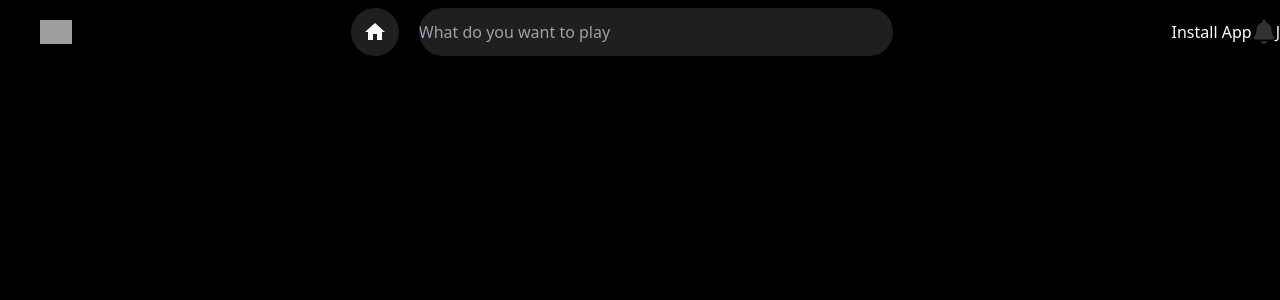
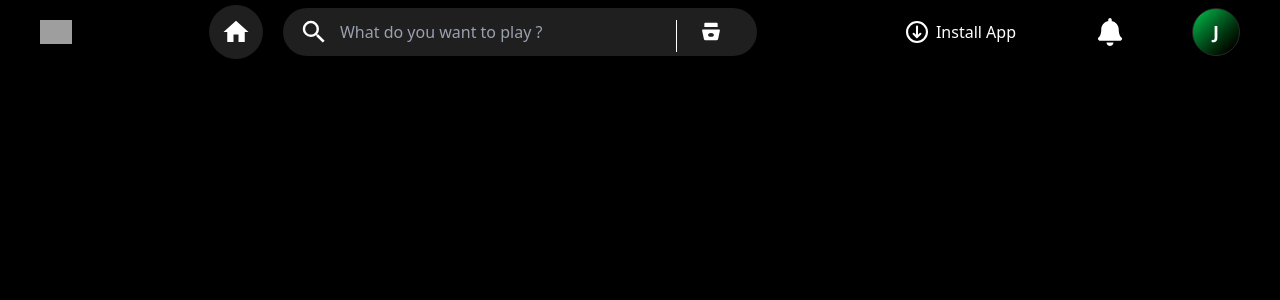
Before and after one commit to jigyash-argh/spotify-clone, a React (Vite) app: page / in a window 1280 px wide. Shown: the top 300 px of the page. Built offline with nearby package versions, Linux system fonts and the light colour scheme; grey boxes are pictures that could not be loaded.

Commit message:
navbar completed

```diff
--- a/src/components/Navbar.jsx
+++ b/src/components/Navbar.jsx
@@ -1,38 +1,151 @@
-import React from 'react'
-import { FaHome } from 'react-icons/fa';
-import { MdHome } from 'react-icons/md';
-import { FaSpotify } from 'react-icons/fa';
+import React, { useState } from 'react'
 import { FaBell } from 'react-icons/fa';
+import { MdHome, MdSearch, MdClose } from 'react-icons/md';
+import Userlogo from './Userlogo';
+
 const Navbar = () => {
+  const [search, setSearch] = useState('');
+  const user={
+    name:"jigyash",
+    age:22,
+  }
+
 return (
-    <div className='h-[64px]  flex justify-between  items-center'>
-        <div className='flex ml-10 items-center'>
+    <div className='h-[64px] flex justify-between items-center md:gap-0 gap-5'>
+        <div className='flex ml-4 md:ml-10 items-center '>
+            <div className="relative group inline-block">
                     <img
                 src="https://upload.wikimedia.org/wikipedia/commons/8/84/Spotify_icon.svg"
                 alt="Spotify"
                 width="32"
                 height="32"
-      className='flex justify-items-start'
+                className='flex justify-items-start '
             />
-        </div>
-        <div className='flex justify-center gap-5'>
-            <MdHome size={48} className='text-white bg-[#1F1F1F] rounded-full p-3' />
-            <div>
-                    <input type="text" className='bg-[#1F1F1F] w-[474px] h-[48px] rounded-4xl placeholder:text-gray-400 text-white'
-            placeholder='What do you want to play'
-            />
+
             </div>
 
+
         </div>
-        <div className='text-white flex'>
-            <div>
-                Install App
+        {/* Vertical divider */}
+
+        <div className='flex justify-center gap-5 flex-1 md:px-20 items-center '>
+            {/* Home Icon with label */}
+            <div className="relative group flex flex-col items-center">
+    <button
+        className="hidden md:flex text-white bg-[#1F1F1F] rounded-full p-3 hover:scale-105 cursor-pointer transform focus:scale-95 active:scale-90 transition"
+        tabIndex={0}
+        aria-label="Home"
+        type="button"
+    >
+        <MdHome size={30} />
+    </button>
+    <div className="absolute left-1/2 -translate-x-1/2 top-full mt-2
+                    bg-[#1F1F1F] text-white px-2 py-1 rounded
+                    opacity-0 group-hover:opacity-100
+                    transition-opacity duration-200 ease-in-out z-10 text-xl">
+        Home
+    </div>
+</div>
+
+{/* Search Box */}
+<div className="relative w-full max-w-[474px] min-w-[180px]">
+    {/* Search Icon with label */}
+    <div className="absolute left-0 top-0 h-full flex flex-col items-center group">
+        <button
+            className="flex items-center h-full pl-4 focus:scale-95 active:scale-90 transition"
+            tabIndex={0}
+            aria-label="Search"
+            type="button"
+        >
+            <MdSearch className="text-white hover:scale-110 cursor-pointer" size={30} />
+        </button>
+        <div className="absolute left-1/2 -translate-x-1/2 top-full mt-2
+                        bg-[#1F1F1F] text-white text-base px-3 py-1 rounded
+                        opacity-0 group-hover:opacity-100
+                        transition-opacity duration-200 ease-in-out z-10">
+            Search
+        </div>
+    </div>
+    <input
+        type="text"
+        value={search}
+        onChange={e => setSearch(e.target.value)}
+        className="bg-[#1F1F1F] w-full h-[48px] focus:border-2 focus:border-white border border-transparent rounded-4xl pl-14 pr-28 md:pr-36 placeholder:text-gray-400 text-white transition-all duration-200"
+        placeholder="What do you want to play ?"
+    />
+    {/* Clear Search Button with label */}
+    {search && (
+        <div className="absolute right-24 md:right-32 top-0 h-full flex flex-col items-center group">
+            <button
+                className="flex items-center h-full px-2 text-gray-400 focus:scale-95 active:scale-90 transition"
+                onClick={() => setSearch('')}
+                tabIndex={-1}
+                aria-label="Clear"
+                type="button"
+            >
+                <MdClose size={28} className='hover:scale-110 hover:text-white cursor-pointer' />
+            </button>
+            <div className="absolute left-1/2 -translate-x-1/2 top-full mt-2
+                            bg-[#1F1F1F] text-white  px-3 py-1 rounded
+                            opacity-0 group-hover:opacity-100
+                            transition-opacity duration-200 ease-in-out z-10 text-xl">
+                Clear
+            </div>
+        </div>
+    )}
+    {/* Vertical divider before Browse */}
+    <div className="absolute right-14 md:right-20 top-3 h-8 border-l border-white z-10"></div>
+    {/* Browse Button with label */}
+    <div className="absolute right-2 md:right-4 top-0 h-full flex flex-col items-center group">
+        <button
+            className="flex items-center h-full gap-2 bg-transparent text-white rounded-3xl px-3 md:px-5 py-1 text-sm cursor-pointer font-medium transition-colors focus:scale-95 active:scale-90 transition"
+            tabIndex={0}
+            aria-label="Browse"
+            type="button"
+        >
+            <svg
+                xmlns="http://www.w3.org/2000/svg"
+                width="20"
+                height="20"
+                fill="none"
+                viewBox="0 0 24 24"
+                className="inline-block hover:scale-110 "
+            >
+                <path fill="currentColor" d="M4 2a1 1 0 0 1 1-1h14a1 1 0 0 1 1 1v4H4zM1.513 9.37A1 1 0 0 1 2.291 9H21.71a1 1 0 0 1 .978 1.208l-2.17 10.208A2 2 0 0 1 18.562 22H5.438a2 2 0 0 1-1.956-1.584l-2.17-10.208a1 1 0 0 1 .201-.837zM12 17.834c1.933 0 3.5-1.044 3.5-2.333s-1.567-2.333-3.5-2.333S8.5 14.21 8.5 15.5s1.567 2.333 3.5 2.333z"/>
+            </svg>
+        </button>
+        <div className="absolute left-1/2 -translate-x-1/2 top-full mt-2
+                        bg-[#1F1F1F] text-white px-3 py-1 rounded
+                        opacity-0 group-hover:opacity-100
+                        transition-opacity duration-200 ease-in-out z-10 text-xl">
+            Browse
+        </div>
+    </div>
+</div>
+        </div>
+
+        <div className='text-white flex items-center gap-15 mr-4 md:mr-10'>
+            <div className="hidden md:block">
+                <button className="flex items-center gap-2 px-3 py-2 rounded active:bg-green-400 hover:bg-[#212121] active:scale-110 transition cursor-pointer">
+                    <svg
+                        xmlns="http://www.w3.org/2000/svg"
+                        width="22"
+                        height="22"
+                        fill="currentColor"
+                        viewBox="0 0 16 16"
+                        className="inline-block"
+                    >
+                        <path d="M0 8a8 8 0 1 1 16 0A8 8 0 0 1 0 8m8-6.5a6.5 6.5 0 1 0 0 13 6.5 6.5 0 0 0 0-13" />
+                       <path d="M4.995 8.745a.75.75 0 0 1 1.06 0L7.25 9.939V4a.75.75 0 0 1 1.5 0v5.94l1.195-1.195a.75.75 0 1 1 1.06 1.06L8 12.811l-.528-.528-.005-.005-2.472-2.473a.75.75 0 0 1 0-1.06"/>
+                    </svg>
+                    <span className="hidden lg:inline ">Install App</span>
+                </button>
             </div>
             <div>
-                <FaBell size={24} color="#333" />
+                <FaBell size={24} className='text-white bg-transparent hover:scale-110 cursor-pointer rounded-full w-11 h-11 p-2 hover:bg-[#232323]' />
             </div>
             <div>
-                J
+                <Userlogo user={user}/>
             </div>
         </div>
     </div>
--- /dev/null
+++ b/src/components/Userlogo.jsx
@@ -0,0 +1,19 @@
+import React from 'react'
+
+const Userlogo = ({ user }) => {
+  // Fallback if user or user.name is missing
+  const initial = user?.name ? user.name[0].toUpperCase() : '?';
+
+  return (
+    <div className="flex items-center hover:scale-110 cursor-pointer">
+      <div
+        className="w-12 h-12 bg-gradient-to-br from-green-500 to-black rounded-full flex items-center justify-center text-white font-bold text-lg shadow-md border border-[#282828]"
+        title={user?.name}
+      >
+        {initial}
+      </div>
+    </div>
+  );
+};
+
+export default Userlogo
```
Lines whose indentation alone changed are shown as unchanged.
